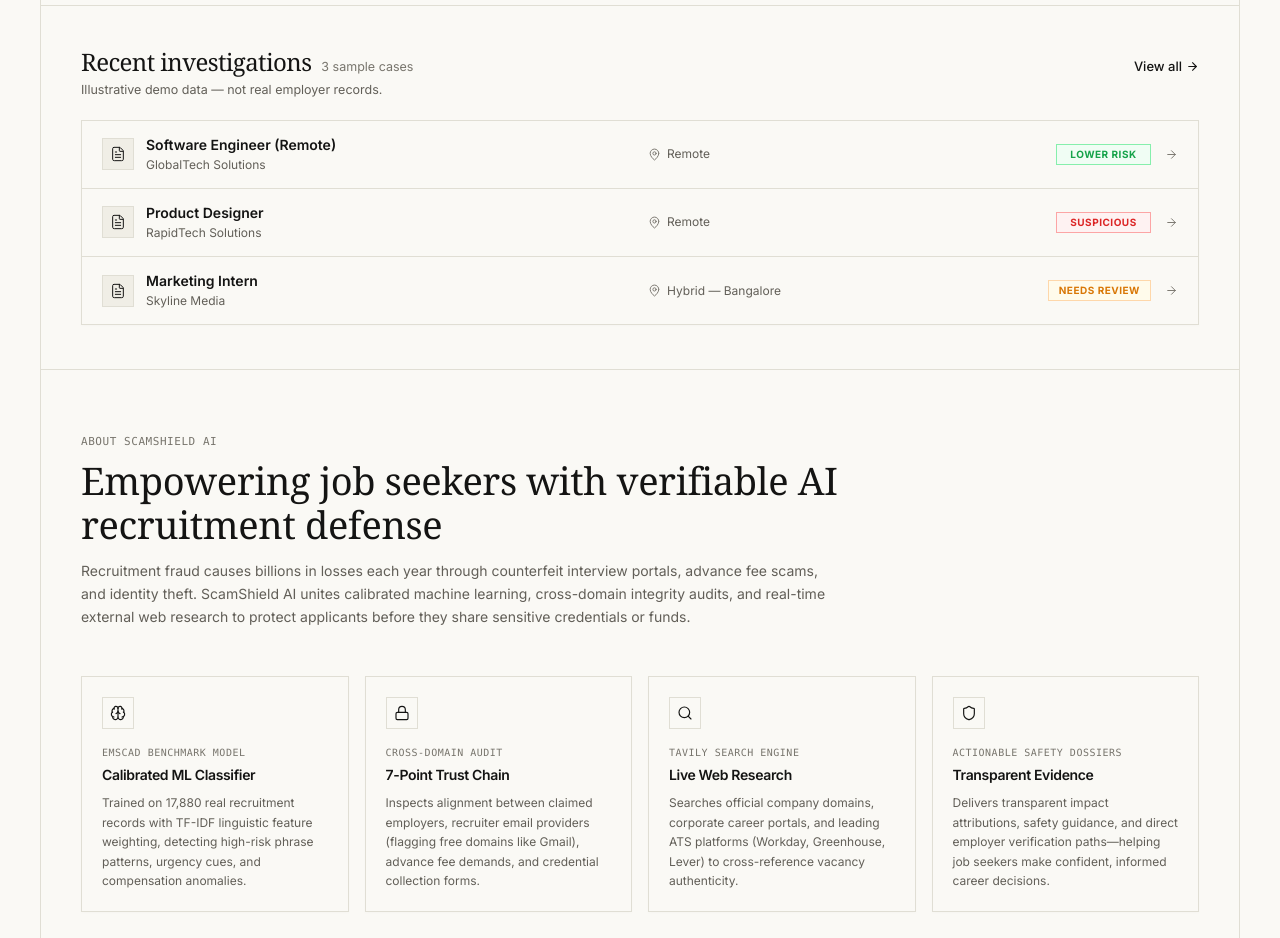
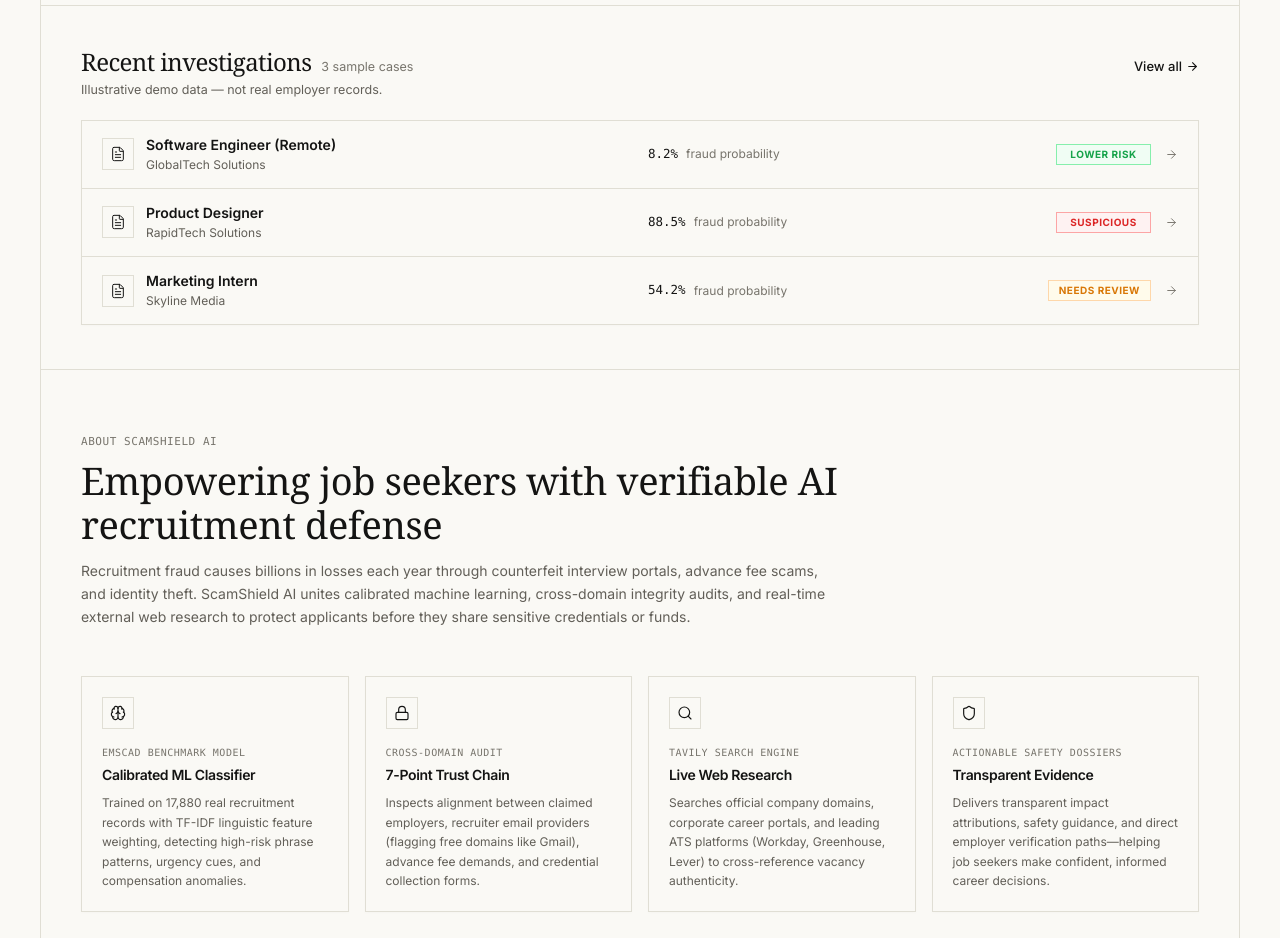
Before and after one commit to Deepjyoti78/ScamAI, a React (Vite) app: page / in a window 1280 px wide. Shown: the part 1080-2018 px from the top of the page. Built offline with nearby package versions, Linux system fonts and the light colour scheme; no server answers; a web font is replaced by a local one.

Commit message:
feat(investigations): show fraud probability percentage info instead of location in recent investigations

```diff
--- a/src/components/RecentInvestigations.tsx
+++ b/src/components/RecentInvestigations.tsx
@@ -1,6 +1,6 @@
 import { useState, useEffect } from 'react';
 import { useNavigate } from 'react-router-dom';
-import { ArrowRight, MapPin, FileText, Sparkles } from 'lucide-react';
+import { ArrowRight, FileText, Sparkles } from 'lucide-react';
 import { demoInvestigations } from '../data/demoInvestigations';
 import type { Investigation, RiskLevel } from '../types/investigation';
 
@@ -92,7 +92,18 @@ export default function RecentInvestigations() {
       {/* Card container with sharp, square edges and compact content */}
       <div className="border border-[#E0DED4] rounded-none bg-[#FAF9F5] overflow-hidden shadow-[0_1px_3px_rgba(0,0,0,0.02)]">
         <div className="divide-y divide-[#E0DED4]">
-          {displayList.map((inv) => (
+          {displayList.map((inv) => {
+            const probability =
+              typeof inv.fraudProbability === 'number'
+                ? inv.fraudProbability
+                : inv.riskLevel === 'high'
+                ? 0.885
+                : inv.riskLevel === 'medium'
+                ? 0.542
+                : 0.082;
+            const probPct = (probability * 100).toFixed(1);
+
+            return (
               <div
                 key={inv.id}
                 className="grid grid-cols-12 items-center px-4 sm:px-5 py-3 sm:py-3.5 gap-3 sm:gap-4 cursor-pointer group transition-colors duration-150 hover:bg-[#F0EEE6]"
@@ -100,7 +111,7 @@ export default function RecentInvestigations() {
               >
                 {/* Column 1: Document Icon + Job Title & Employer */}
                 <div className="col-span-8 sm:col-span-6 flex items-center gap-3 min-w-0 pr-2">
-                <div className="w-8 h-8 rounded-none bg-[#F0EEE6] border border-[#E0DED4] flex items-center justify-center text-[#141413] shrink-0">
+                  <div className="w-8 h-8 rounded-none bg-[#FAF9F5] border border-[#E0DED4] flex items-center justify-center text-[#141413] shrink-0">
                     <FileText className="w-4 h-4 text-[#141413]" strokeWidth={1.5} />
                   </div>
                   <div className="min-w-0 flex flex-col justify-center">
@@ -118,18 +129,24 @@ export default function RecentInvestigations() {
                     <span className="text-[11.5px] sm:text-[12px] text-[#625F58] mt-0.5 truncate">
                       {inv.employer}
                     </span>
-                  {/* Mobile-only location subtitle */}
-                  <div className="sm:hidden flex items-center gap-1 text-[11px] text-[#625F58] mt-0.5">
-                    <MapPin size={11} className="text-[#77746C] shrink-0" />
-                    <span className="truncate">{inv.location || 'Remote'}</span>
+                    {/* Mobile-only percentage subtitle instead of location */}
+                    <div className="sm:hidden flex items-center gap-1.5 text-[11px] text-[#625F58] mt-0.5">
+                      <span className="font-mono font-medium text-[#141413]">
+                        {probPct}%
+                      </span>
+                      <span className="text-[#77746C]">fraud prob.</span>
                     </div>
                   </div>
                 </div>
 
-              {/* Column 2: Location (Desktop column aligned) */}
-              <div className="hidden sm:flex sm:col-span-3 items-center gap-1.5 text-[12px] text-[#625F58] font-normal truncate">
-                <MapPin size={13} className="text-[#77746C] shrink-0" strokeWidth={1.75} />
-                <span className="truncate">{inv.location || 'Remote'}</span>
+                {/* Column 2: Percentage info instead of Location */}
+                <div className="hidden sm:flex sm:col-span-3 items-center gap-2 text-[12.5px] text-[#625F58] font-normal truncate">
+                  <span className="font-mono font-medium text-[#141413]">
+                    {probPct}%
+                  </span>
+                  <span className="text-[12px] text-[#77746C] truncate">
+                    fraud probability
+                  </span>
                 </div>
 
                 {/* Column 3: Assessment Badge + Action Arrow */}
@@ -142,7 +159,8 @@ export default function RecentInvestigations() {
                   />
                 </div>
               </div>
-          ))}
+            );
+          })}
         </div>
       </div>
     </section>
--- a/src/data/demoInvestigations.ts
+++ b/src/data/demoInvestigations.ts
@@ -13,6 +13,7 @@ export const demoInvestigations: Investigation[] = [
     sourceDescription:
       'Full-stack Software Engineer role posted on a third-party job board. Requirements include 3+ years of React and Node.js experience.',
     submittedAt: '2026-10-20T10:32:00Z',
+    fraudProbability: 0.082,
     riskLevel: 'low',
     assessmentLabel: 'Lower Risk',
     assessmentSummary:
@@ -35,6 +36,7 @@ export const demoInvestigations: Investigation[] = [
     sourceDescription:
       'Product Designer role. Minimal job description. Requires payment of ₹2,000 as a "registration fee" before the interview.',
     submittedAt: '2026-10-19T14:15:00Z',
+    fraudProbability: 0.885,
     riskLevel: 'high',
     assessmentLabel: 'Suspicious',
     assessmentSummary:
@@ -57,6 +59,7 @@ export const demoInvestigations: Investigation[] = [
     sourceDescription:
       'Marketing internship. Company details partially verifiable. Recruiter email domain is different from company website.',
     submittedAt: '2026-10-18T09:00:00Z',
+    fraudProbability: 0.542,
     riskLevel: 'medium',
     assessmentLabel: 'Needs Review',
     assessmentSummary:
```
Lines whose indentation alone changed are shown as unchanged.
